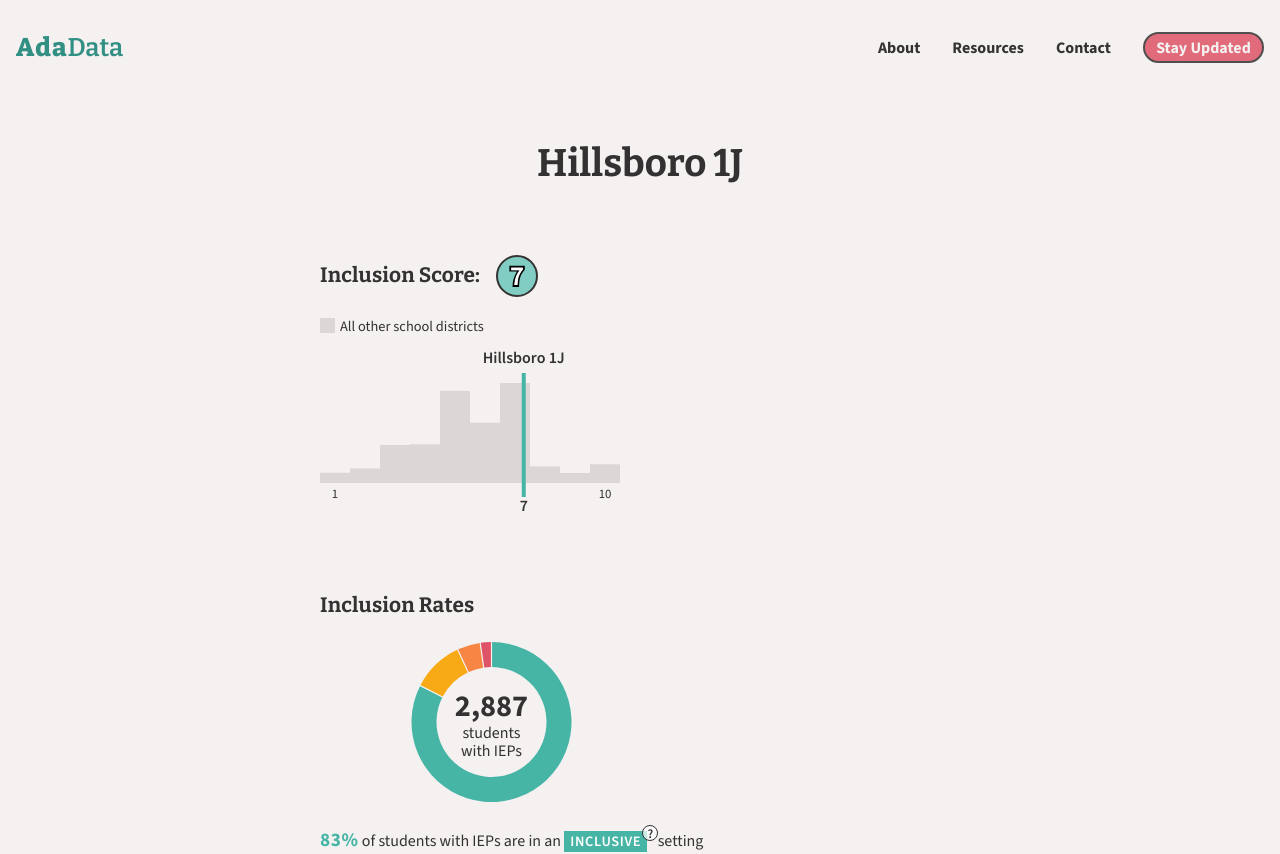
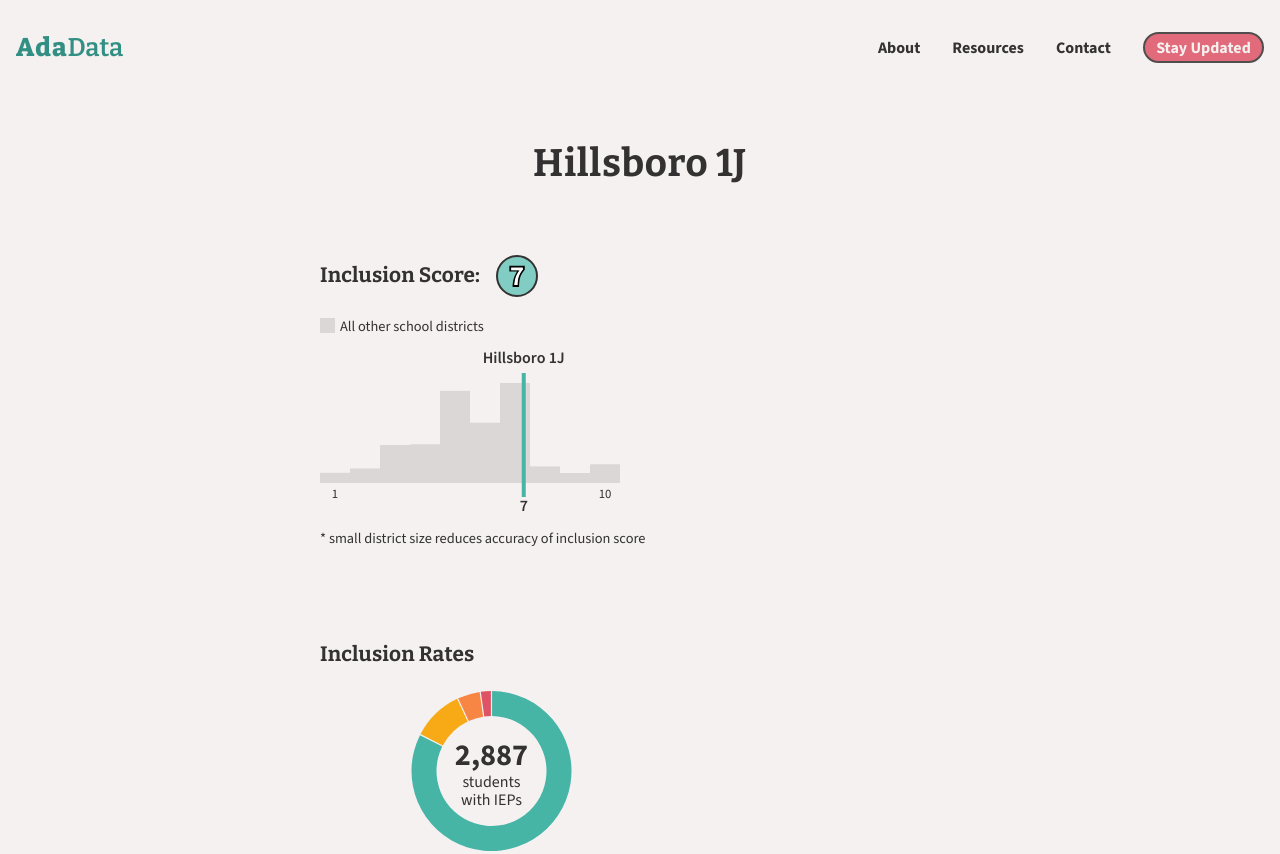
Before and after one commit to bronna/inclusion, a SvelteKit app: page /4100023 in a window 1280 px wide. Shown: the top 854 px of the page. Built offline with nearby package versions, Linux system fonts and the light colour scheme.

Commit message:
small district disclaimer

```diff
--- a/src/components/InclusionRing.svelte
+++ b/src/components/InclusionRing.svelte
@@ -42,7 +42,6 @@
             </text>
         </g>
     </svg>
-
 </div>
 
 <style>
--- a/src/components/TableOfDistricts.svelte
+++ b/src/components/TableOfDistricts.svelte
@@ -90,8 +90,13 @@
                         </a>
                     </td>
                     <td class="district-metric">
-                        <div class="metric-content">
-                            <InclusionRing value={district.properties.decile} weighted_inclusion={district.properties.weighted_inclusion} />
+                        <div class="inclusion-ring-container">
+                            <div class="metric-content">
+                                <InclusionRing value={district.properties.decile} weighted_inclusion={district.properties.weighted_inclusion} />
+                            </div>
+                            {#if district.properties["Total Student Count"] < 500}
+                                <span class="uncertainty">*</span>
+                            {/if}
                         </div>
                     </td>
                     <!-- <td>
@@ -110,6 +115,7 @@
             {/if}
         {/each}
     </tbody>
+    <p class="asterisk">* small district size reduces accuracy of inclusion score</p>
 </table>
 
 <style>
@@ -220,10 +226,36 @@
         min-height: 42px;
     }
 
+    .inclusion-ring-container {
+        display: flex;
+        align-items: center; /* Vertically center the contents */
+    }
+
+    .metric-content {
+        display: flex;
+        align-items: center; /* Ensure the InclusionRing is also centered if necessary */
+    }
+
+    .uncertainty {
+        margin-left: 4px; /* Adjust as needed for spacing */
+        align-self: flex-start; /* Align asterisk to the top */
+        font-size: 1.6rem;
+        color: var(--dark-gray);
+        margin-left: 0.25rem;
+    }
+
     .student-count {
         font-size: 1.2rem;
         white-space: normal;
         text-align: right;
         padding-right: 2rem;
     }
+
+    .asterisk {
+        font-size: 0.9rem;
+        color: var(--dark-gray);
+        margin-top: 1.8rem;
+        line-height: 1.2rem;
+        margin-left: 1rem;
+    }
 </style>
--- a/src/routes/[districtID]/+page.svelte
+++ b/src/routes/[districtID]/+page.svelte
@@ -60,7 +60,14 @@
     <div class="text-width metric" id="score">
         <div class="score-label">
             <h3 class="metric-name">Inclusion Score: </h3>
-            <InclusionRing value={districtData.properties.decile} weighted_inclusion={districtData.properties.weighted_inclusion} />
+            <div class="inclusion-ring-container">
+                <div class="metric-content">
+                    <InclusionRing value={districtData.properties.decile} weighted_inclusion={districtData.properties.weighted_inclusion} />
+                </div>
+                {#if districtData.properties["Total Student Count"] < 500}
+                    <span class="uncertainty">*</span>
+                {/if}
+            </div>
         </div>
 
         <div class="comparison-hists">
@@ -74,6 +81,7 @@
                 />
             </div>
         </div>
+        <p class="asterisk">* small district size reduces accuracy of inclusion score</p>
     </div>
 
     <div class="text-width metric">
@@ -140,6 +148,10 @@
 </section>
 
 <style>
+    .district-name {
+        letter-spacing: 0.04rem;
+    }
+
     .metric {
         margin: 2.5rem 0;
         display: flex;
@@ -158,6 +170,31 @@
         flex-direction: row;
         align-items: center;
         margin-bottom: 1.6rem;
+    }
+
+    .inclusion-ring-container {
+        display: flex;
+        align-items: center; /* Vertically center the contents */
+    }
+
+    .metric-content {
+        display: flex;
+        align-items: center; /* Ensure the InclusionRing is also centered if necessary */
+    }
+
+    .uncertainty {
+        margin-left: 4px; /* Adjust as needed for spacing */
+        align-self: flex-start; /* Align asterisk to the top */
+        font-size: 1.6rem;
+        color: var(--dark-gray);
+        margin-left: 0.25rem;
+    }
+
+    .asterisk {
+        font-size: 0.9rem;
+        color: var(--dark-gray);
+        margin-top: 1rem;
+        line-height: 1.2rem;
     }
 
     .metric-name {
```
